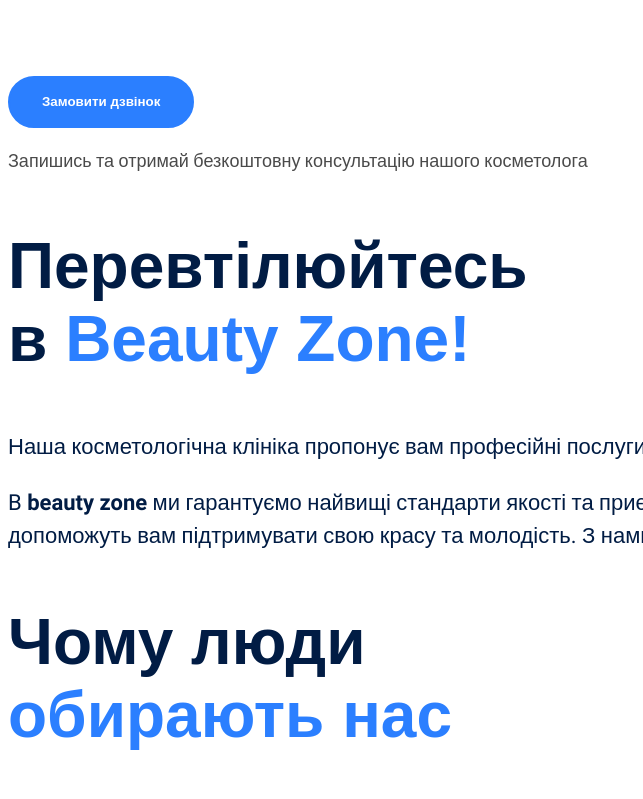
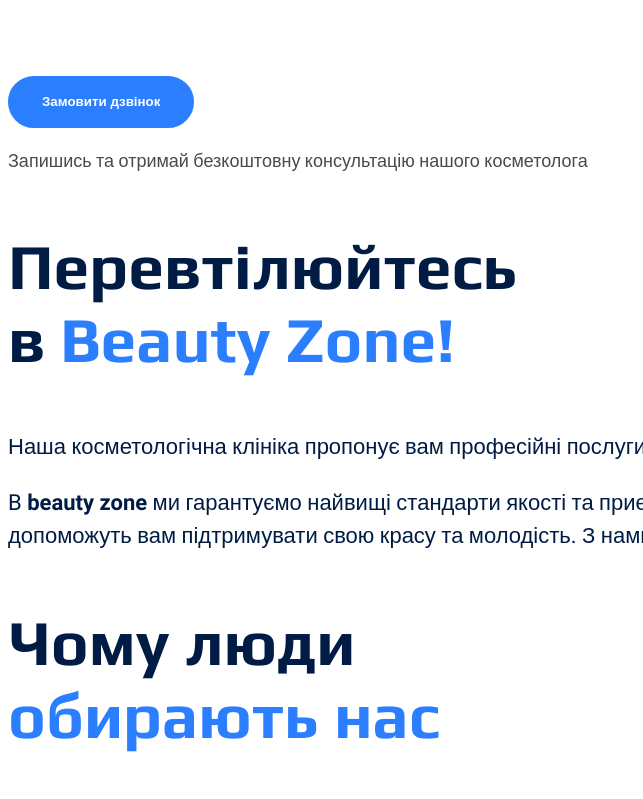
Before and after one commit to BilArt/genius-homework-1, a plain HTML site: page index.html in a window 1280 px wide. Shown: the part 695-1494 px from the top of the page, without its empty margins (0-643 px from the left). Drawn offline with Linux system fonts and the light colour scheme.

Commit message:
fixed font
fixed font "Play"

```diff
--- a/css/styles.css
+++ b/css/styles.css
@@ -23,21 +23,6 @@
   src: url("../fonts/roboto-v30-latin-700.woff2") format("woff2");
 }
 
-@font-face {
-  font-display: swap;
-  font-family: "Play-Regular";
-  font-style: normal;
-  font-weight: 400;
-  src: url("../fonts/Play-Regular.ttf") format("ttf");
-}
-
-@font-face {
-  font-display: swap;
-  font-family: "Play-Bold";
-  font-style: bold;
-  font-weight: 700;
-  src: url("../fonts/Play-Bold.ttf") format("ttf");
-}
 
 /* Global */
 
@@ -63,7 +48,7 @@ ul {
 }
 
 h2 {
-  font-family: "Play-Regular", sans-serif;
+  font-family: "Play", sans-serif;
   font-size: 64px;
   font-weight: 700;
   line-height: 1.15;
@@ -86,7 +71,7 @@ h2 {
 /* hero */
 h1 {
   color: var(--color-brand-blue);
-  font-family: "Play-Bold", sans-serif;
+  font-family: "Play", sans-serif;
   font-size: 140px;
   font-weight: 700;
   line-height: 0.81;
--- a/index.html
+++ b/index.html
@@ -5,6 +5,12 @@
     <meta http-equiv="X-UA-Compatible" content="IE=edge" />
     <meta name="viewport" content="width=device-width, initial-scale=1.0" />
     <title>Document</title>
+    <link rel="preconnect" href="https://fonts.googleapis.com" />
+    <link rel="preconnect" href="https://fonts.gstatic.com" crossorigin />
+    <link
+      href="https://fonts.googleapis.com/css2?family=Play:wght@400;700&display=swap"
+      rel="stylesheet"
+    />
     <link rel="stylesheet" href="./css/styles.css" />
   </head>
   <body>
@@ -47,7 +53,7 @@
     <section class="hero-section">
       <p>Косметологічна клініка</p>
 
-      <h1>Beauty<br>Zone</h1>
+      <h1>Beauty<br />Zone</h1>
 
       <button class="hero-button">Замовити дзвінок</button>
 
@@ -57,7 +63,10 @@
     </section>
 
     <section id="reincarnation-section" class="reincarnation-section">
-      <h2 class="title">Перевтілюйтесь<br> в <span>Beauty Zone!</span></h2>
+      <h2 class="title">
+        Перевтілюйтесь<br />
+        в <span>Beauty Zone!</span>
+      </h2>
       <p class="reincarnation-text">
         Наша косметологічна клініка пропонує вам професійні послуги з догляду за
         шкірою обличчя та тіла.
@@ -71,7 +80,7 @@
     </section>
 
     <section id="choosing-section" class="choosing-section">
-      <h2 class="title">Чому люди<br><span>обирають нас</span></h2>
+      <h2 class="title">Чому люди<br /><span>обирають нас</span></h2>
       <ul>
         <li>
           <article>
@@ -160,7 +169,9 @@
     </section>
 
     <footer>
-      <a href="./index.html"><img src="./images/logo.svg" alt="Логотип косметичної клініки" /></a>
+      <a href="./index.html"
+        ><img src="./images/logo.svg" alt="Логотип косметичної клініки"
+      /></a>
       <ul>
         <li>
           <a class="footer-link" href="#reincarnation-section">Про нас</a>
```
